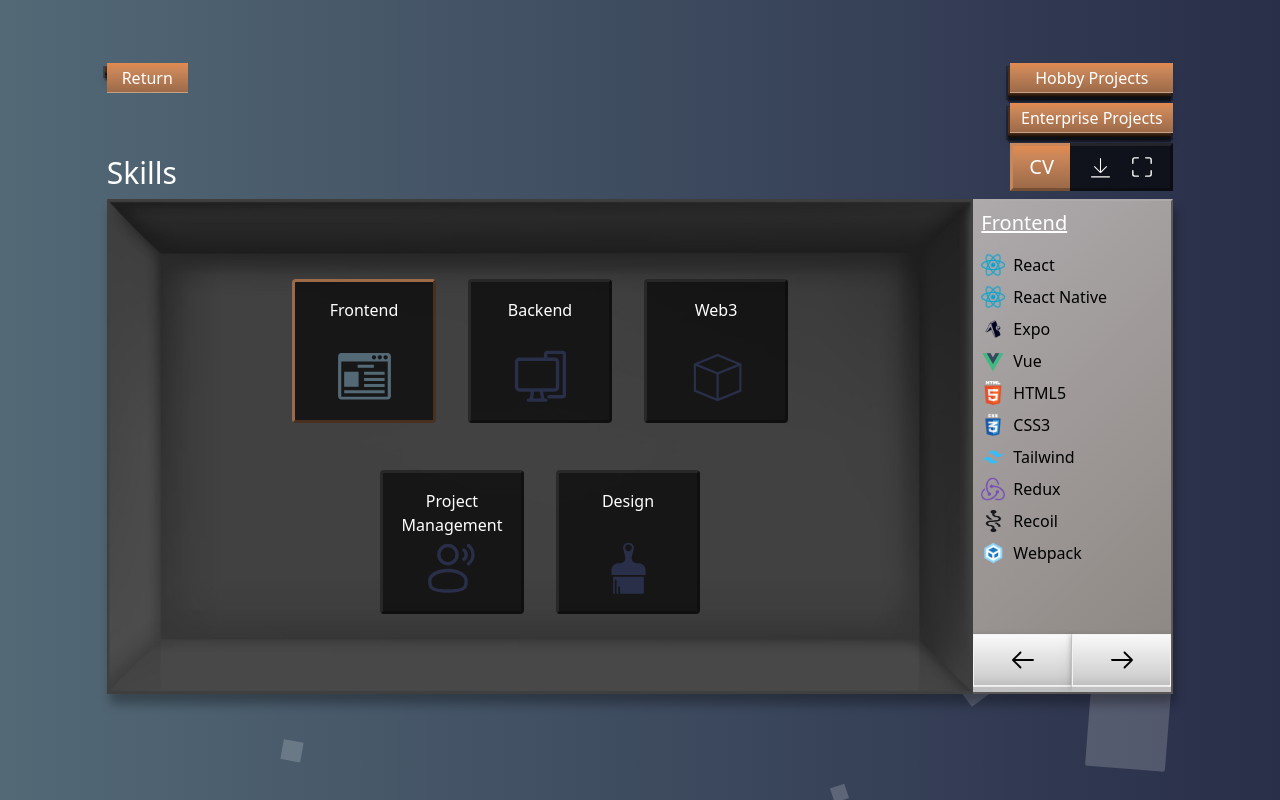
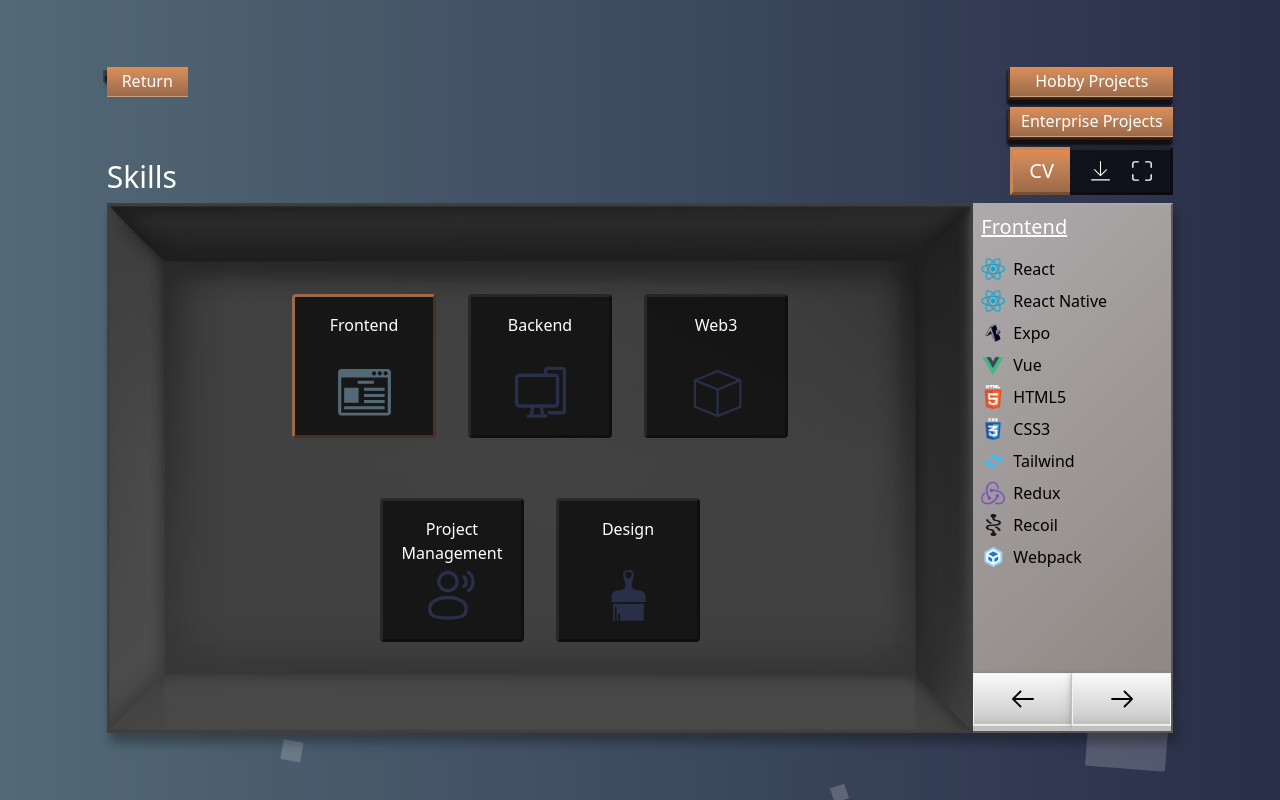
Before and after one commit to MaxwellDG/portfolio, a Next.js app: page /main in a window 1280 px wide. Built offline with nearby package versions, Linux system fonts and the light colour scheme.

Commit message:
Spacing fix

```diff
--- a/app/layout.tsx
+++ b/app/layout.tsx
@@ -22,7 +22,7 @@ export default function RootLayout({
 
     return (
         <html lang="en" className="flex h-full">
-            <body className="flex flex-1 relative pb-[43px]">
+            <body className="flex flex-1 relative pb-[43px] lg:pb-0">
                 <BackgroundAnimation />
                 {/* <ThemeProvider> */}
                 <ScreenProvider>
--- a/app/main/page.tsx
+++ b/app/main/page.tsx
@@ -150,14 +150,14 @@ export default function Page() {
 
     return (
         <div className="flex flex-1 justify-center lg:items-center">
-            <div className="flex flex-1 lg:flex-initial w-full lg:h-5/6 lg:w-5/6 flex-col m-2">
+            <div className="flex flex-1 lg:flex-initial w-full lg:h-5/6 lg:w-5/6 flex-col m-2 lg:max-w-6xl">
                 <TopSection sectionName={screen} routes={screenRoutes} />
                 <div
-                    className="flex flex-1 flex-col lg:flex-row overflow-hidden"
+                    className="flex flex-1 flex-col lg:flex-row min-h-[475px]"
                     style={{ boxShadow: '3px 10px 10px rgba(0,0,0,0.3)' }}
                 >
-                    <div className="flex flex-1 w-full relative overflow-y-auto">
-                        <div className="hidden lg:flex absolute top-2 lg:top-0 left-0 pb-2 mb-2 lg:pb-0 lg:h-full w-full flex-1 z-0 justify-center">
+                    <div className="flex flex-1 w-full relative overflow-y-auto lg:overflow-y-visible">
+                        <div className="hidden lg:flex absolute top-2 lg:top-0 left-0 pb-2 mb-2 lg:pb-0 lg:mb-0 lg:h-full w-full flex-1 z-0 justify-center ">
                             <img
                                 src="/images/box-left.jpeg"
                                 className="box-side"
--- a/components/backgroundAnimation/index.tsx
+++ b/components/backgroundAnimation/index.tsx
@@ -2,7 +2,7 @@ import './styles.scss';
 
 export default function BackgroundAnimation() {
     return (
-        <div className="animated-background absolute -z-10 top-0 left-0 h-full w-full overflow-hidden">
+        <div className="animated-background absolute -z-10 top-0 left-0 bottom-0 right-0 overflow-hidden">
             <div className="shapes h-full w-full">
                 <div />
                 <div />
--- a/components/buttonsContainer/routeButton/index.tsx
+++ b/components/buttonsContainer/routeButton/index.tsx
@@ -50,11 +50,9 @@ export function RouteButton({ route, isBig, shouldNav }: ButtonProps) {
 
 export function MobileRouteButton({
     route,
-    isBig,
     shouldNav,
     isActive,
 }: MobileButtonProps) {
-    // const theme: Theme = useThemeContext();
     const updateScreen = useContext(ScreenUpdateContext);
     const router = useRouter();
 
--- a/components/buttonsContainer/styles.scss
+++ b/components/buttonsContainer/styles.scss
@@ -177,6 +177,10 @@ $timing-function: ease-out;
             lighten($color, $lighten-on-hover) 100%
         );
     }
+
+    &::before{
+        width: 0;
+    }
 }
 
 .active-nav-button {
@@ -190,6 +194,10 @@ $timing-function: ease-out;
     height: $height - 2 + px;
     margin-top: 2px;
     padding: 0 (($height/2) + px);
+
+    &::before{
+        width: 0;
+    }
 }
 
 .dark-border-left {
```
